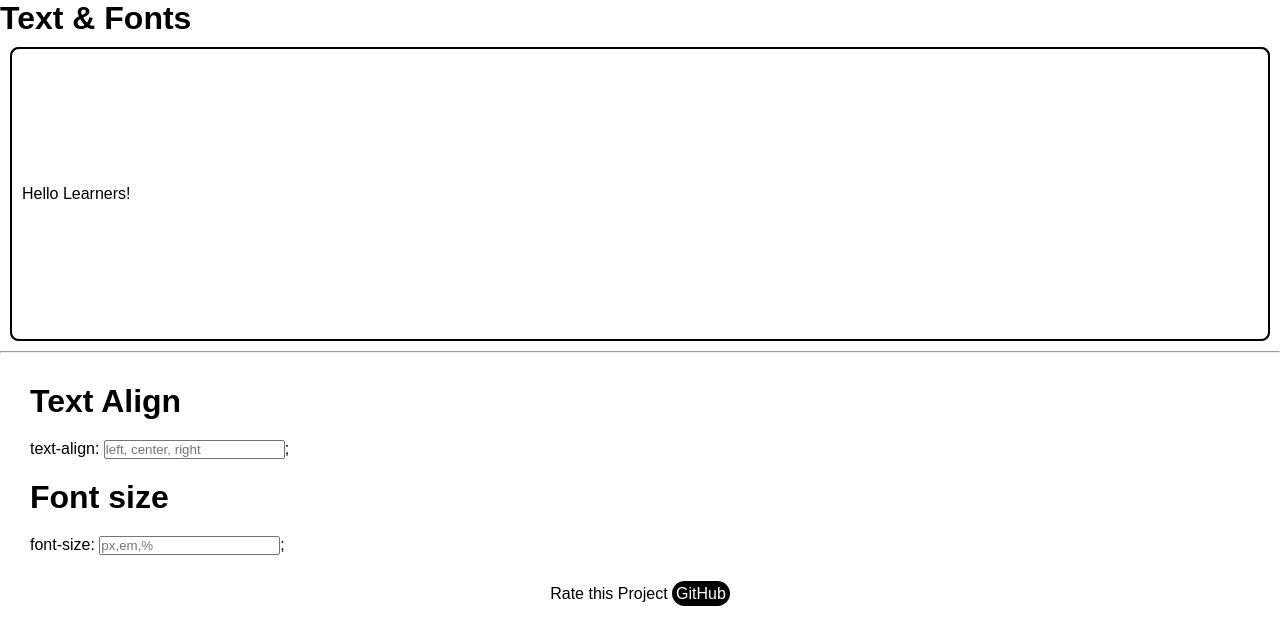
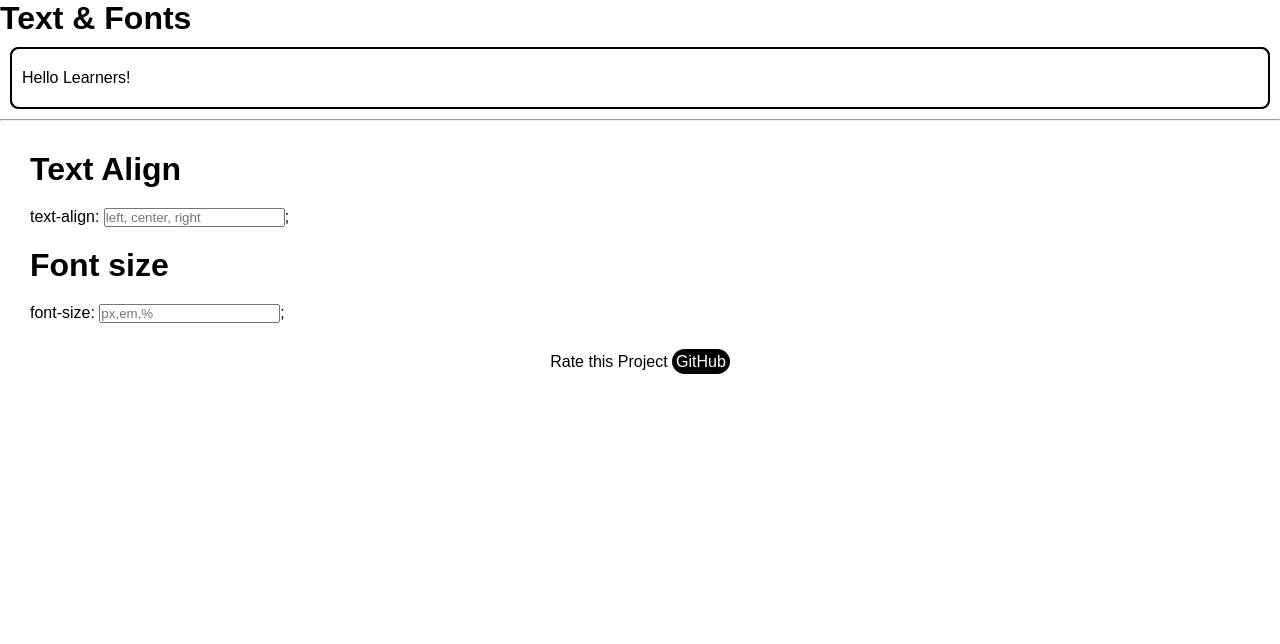
Before and after one commit to Bibek00Kr/css-basics-, a plain HTML site: page font.html in a window 1280 px wide. Drawn offline with Linux system fonts and the light colour scheme.

Commit message:
Add files via upload

```diff
--- a/font.html
+++ b/font.html
@@ -21,7 +21,7 @@
         }
 
         .edit {
-            padding: 10% 0 10%;
+            padding: 10px 0 10px;
             border: 1px solid black;
             border-radius: 8px;
             background-color: white;
```
